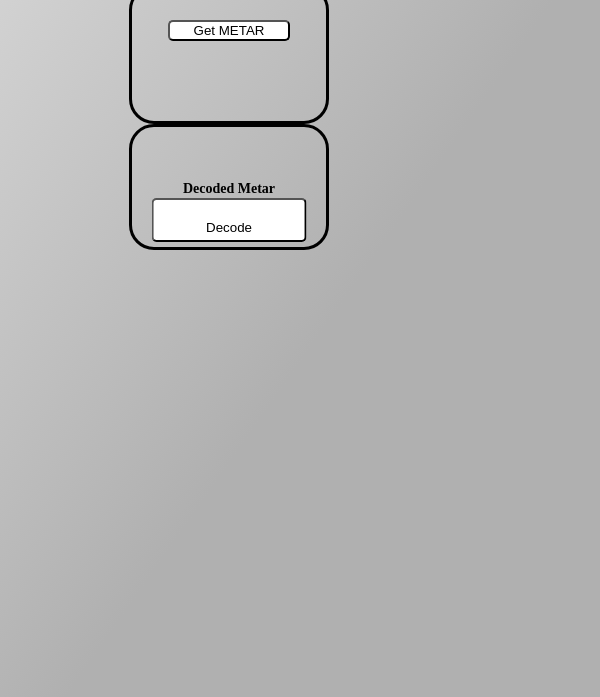
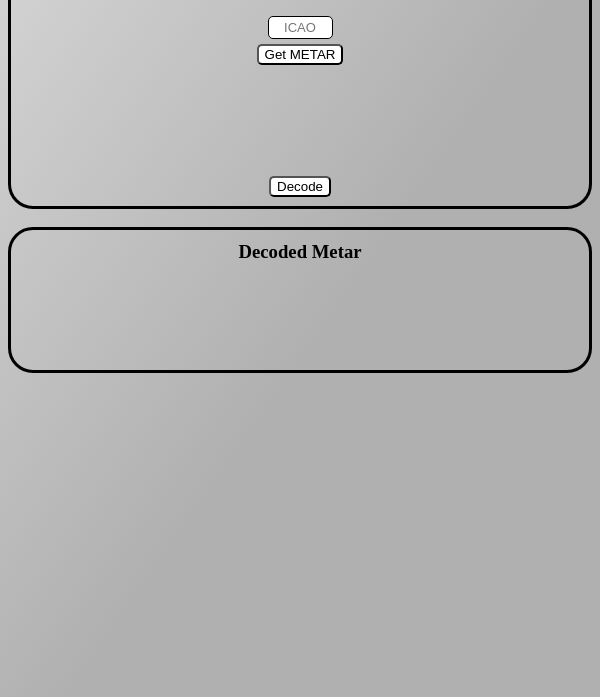
Before and after one commit to fltplnn/fltplnn.github.io, a plain HTML site: page index.html in a window 600 px wide. Shown: the part 103-800 px from the top of the page. Drawn offline with Linux system fonts and the light colour scheme.

Commit message:
Update styles.css

```diff
--- a/styles.css
+++ b/styles.css
@@ -1,21 +1,15 @@
-/* General styles */
 .title {
   text-align: center;
   font-family: Times New Roman;
 }
 
-
-* {
-  box-sizing: border-box;
-}
-
 body {
-  background: linear-gradient(125deg, #d6d6d6 0%, #b0b0b0 54%);
+background: linear-gradient(125deg, #d6d6d6 0%, #b0b0b0 54%);
 }
 
 #metarGrabber {
   display: block;
-  margin: 0 auto;
+  margin:0 auto;
   padding: 70px;
   border-style: solid;
   border-radius: 25px;
@@ -25,48 +19,11 @@ body {
 
 #metarDecoded {
   display: block;
-  margin: 0 auto;
+  margin:0 auto;
   padding: 70px;
   border-style: solid;
   border-radius: 25px;
-  height: 500px;
-}
-
-
-.grid-container {
-  display: grid;
-  grid-template-areas:
-  'header header header'
-  'main main main'
-  'footer footer footer';
-}
-
-@media only screen and (max-width: 600px) {
-  .title {
-    grid-area: 1 / span 3;
-  }
-  #metarGrabber {
-    grid-area: 2 / 1 / span 1 / span 3;
-    width: 100%;
-  }
-  #metarDecoded {
-    grid-area: 3 / 1 / span 1 / span 3;
-    width: 100%;
-  }
-}
-
-@media only screen and (min-width: 600px) {
-  .title {
-    grid-area: 1 / span 3;
-  }
-  #metarGrabber {
-    grid-area: 2 / 2 / span 1 / span 1;
-    width: 75%;
-  }
-  #metarDecoded {
-    grid-area: 3 / 2 / span 1 / span 1;
-    width: 75%;
-  }
+  height: 500pxpx;
 }
 
 #getMetar {
@@ -86,7 +43,7 @@ body {
 
 #icaoInput {
   display: block;
-  margin: 0 auto;
+  margin:0 auto;
   text-align: center;
   width: 65px;
   padding: 3px;
@@ -111,7 +68,7 @@ body {
 
 #decodeMetar {
   display: block;
-  margin: 0 auto;
+  margin:0 auto;
   text-align: center;
   position: absolute;
   top: 210px;
@@ -128,33 +85,8 @@ body {
 
 #decodeMetarTitle {
   text-align: center;
+  position: absolute;
+  left: 50%;
+  transform: translateX(-50%);
   top: 325px;
 }
-
-/* Responsive Design - Mobile Adjustment */
-@media (max-width: 600px) {
-  #metarGrabber, #metarDecoded, #decodeMetar {
-    padding: 20px;
-    height: auto; /* Allow containers to adjust height based on content */
-  }
-
-  #icaoInput {
-    width: 50px; /* Adjust input width for mobile */
-    font-size: 12px;
-  }
-
-  #metarTitle, #metarOutput, #decodeMetarTitle {
-    font-size: 14px; /* Adjust font size for better readability */
-    margin-bottom: 10px;
-  }
-
-  #getMetar, #decodeMetar {
-    bottom: 50px; /* Adjust button positioning */
-    width: 80%; /* Make buttons wider to fit smaller screen */
-  }
-
-  #metarDecoded {
-    height: auto; /* Allow the decoded box to adjust its height */
-    padding: 40px; /* Reduce padding for better space on mobile */
-  }
-}
```
